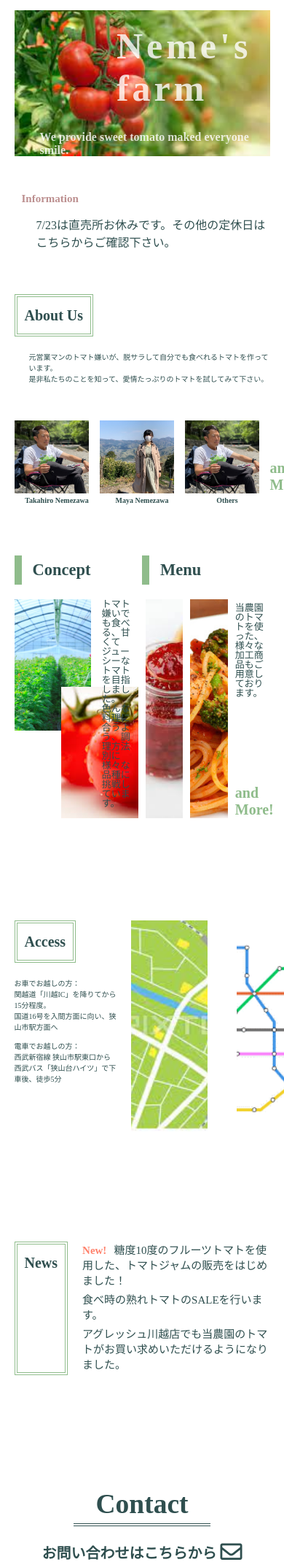
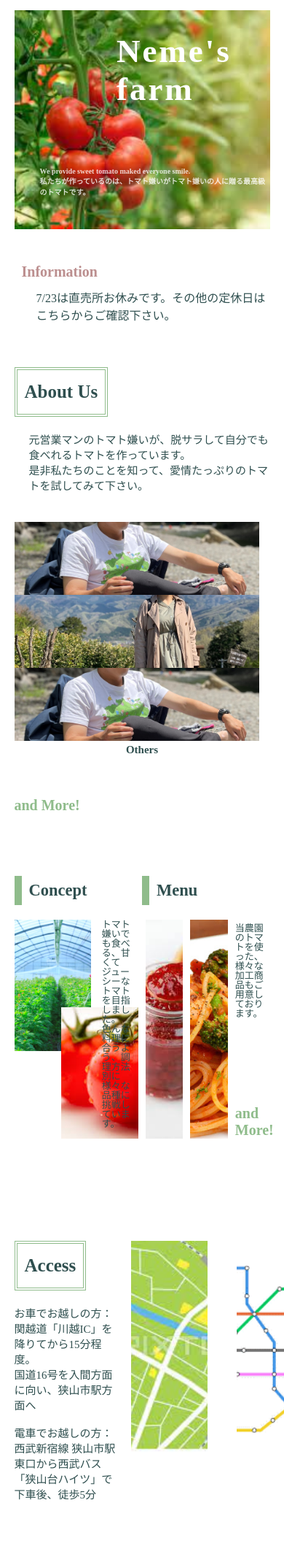
Before and after one commit to Nemame/Lesson2, a PHP site: page / in a window 390 px wide; the page is wider, and only the part inside the window is pictured. Shown: the part 76-2216 px from the top of that part at 73% size. Run offline with PHP 8.4, Linux system fonts and the light colour scheme; some libraries are stand-ins or nearby versions.

Commit message:
Update resposive.css

```diff
--- a/resposive.css
+++ b/resposive.css
@@ -11,23 +11,21 @@
     .top{
         margin-top: 90px;
         width: 100%;
-        height: 200px;
+        height: 300px;
     }
 
     .top h1{
-        letter-spacing: 5px;
-        font-size: 50px;
+        letter-spacing: 3px;
+        font-size: 45px;
         top: 10%;
         left: 40%;
+        opacity: 1;
     }
 
     .top p{
-        top: 80%;
+        font-size: 10px;
+        top: 70%;
         left: 10%;
-    }
-
-    .informations{
-        display: block;
     }
 
     .information{
@@ -43,16 +41,16 @@
     }
 
     .icons h2{
-        font-size: 20px;
-        line-height: 40px;
+        font-size: 25px;
+        line-height: 50px;
     }
 
     .icons-mini h2{
-        font-size: 15px;
+        font-size: 20px;
     }
 
     .icons-sub{
-        padding: 5px 15px;
+        padding: 5px 10px;
         font-size: 15px;
         line-height: 30px;
     }
@@ -63,7 +61,12 @@
     }
 
     .description{
-        font-size: 10px;
+        font-size: 15px;
+    }
+
+    .about-contents{
+        margin-top: 10px;
+        display: block;
     }
 
     .about-content{
@@ -72,7 +75,7 @@
     }
 
     .content {
-        font-size: 10px;
+        font-size: 15px;
     }
 
     .about-more{
```
